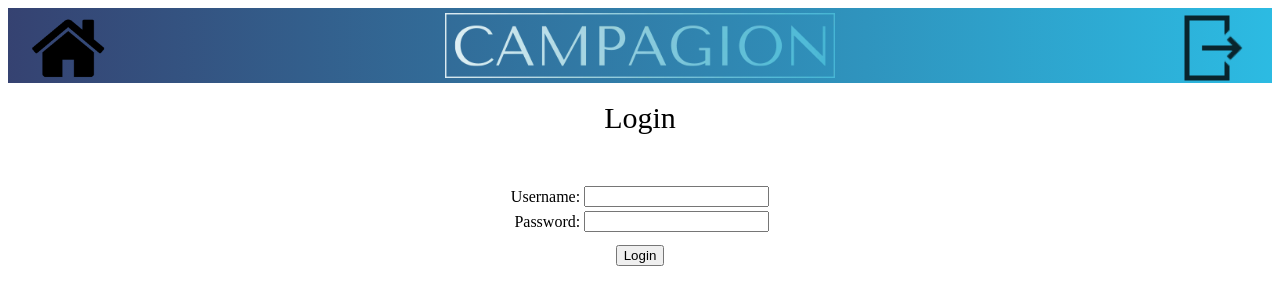
After one commit to TokeyChan/campagion, a Django app: page /login/ in a window 1280 px wide. The commit adds this page. Shown: the top 305 px of the page. Run offline with Django 3.2, Linux system fonts and the light colour scheme.

Commit message:
some changes, added login and logout logic

```diff
--- a/campagion/settings.py
+++ b/campagion/settings.py
@@ -49,6 +49,7 @@ MIDDLEWARE = [
     'django.contrib.auth.middleware.AuthenticationMiddleware',
     'django.contrib.messages.middleware.MessageMiddleware',
     'django.middleware.clickjacking.XFrameOptionsMiddleware',
+    'main.contrib.middleware.AuthenticationMiddleware'
 ]
 
 ROOT_URLCONF = 'campagion.urls'
--- /dev/null
+++ b/main/contrib/middleware.py
@@ -0,0 +1,15 @@
+from django.shortcuts import reverse, redirect
+
+class AuthenticationMiddleware:
+    def __init__(self, get_response):
+        self.get_response = get_response
+
+    def __call__(self, request):
+        login_path = reverse('main:login')
+        if not request.user.is_authenticated:
+            if request.path != login_path:
+                return redirect(login_path)
+
+        response = self.get_response(request)
+
+        return response
--- a/main/forms.py
+++ b/main/forms.py
@@ -1,7 +1,8 @@
-from django.forms import ModelForm
+from django import forms
+from django.contrib.auth import authenticate as dj_authenticate
 from .models import Client, Campaign
 
-class CampaignForm(ModelForm):
+class CampaignForm(forms.ModelForm):
     class Meta:
         model = Campaign
         fields = ['desc', 'contract', 'start_date', 'end_date', 'daily_budget']
@@ -13,10 +14,17 @@ class CampaignForm(ModelForm):
             'daily_budget': 'Tagesbudget'
         }
 
-class ClientForm(ModelForm):
+class ClientForm(forms.ModelForm):
     class Meta:
         model = Client
         fields = ['name']
         labels = {
             'name': 'Name'
         }
+
+class LoginForm(forms.Form):
+    username = forms.CharField(max_length=50)
+    password = forms.CharField(max_length=100, widget=forms.PasswordInput)
+
+    def authenticate(self, request):
+        return dj_authenticate(request, username=self.cleaned_data['username'], password=self.cleaned_data['password'])
--- a/main/static/main/css/base.css
+++ b/main/static/main/css/base.css
@@ -70,7 +70,15 @@ img#house {
   left: 20px;
   position: absolute;
 }
-img#house:hover {
+img#exit {
+  width: 80px;
+  height: 80px;
+  right: 20px;
+  position: absolute;
+  filter: opacity(0.8);
+}
+
+img#exit:hover, img#house:hover {
   cursor: pointer;
 }
 
--- a/main/static/main/js/base.js
+++ b/main/static/main/js/base.js
@@ -26,9 +26,17 @@ function send_request(url, method, data, callback, csrfmiddlewaretoken)
 }
 
 window.addEventListener('load', () => {
+  let form = document.getElementById('base_form');
+  let action = document.getElementById('input_action');
   let house = document.getElementById('house');
+  let exit = document.getElementById('exit');
   house.addEventListener('click', () => {
-    window.location = OVERVIEW_URL;
+    action.value = "TO_OVERVIEW";
+    form.submit();
+  });
+  exit.addEventListener('click', () => {
+    action.value = "LOGOUT";
+    form.submit();
   });
 });
 //document.querySelector('[name=csrfmiddlewaretoken]').value
--- a/main/templates/main/base.html
+++ b/main/templates/main/base.html
@@ -15,6 +15,7 @@
     <div id="base_header">
       <img src="{% static 'main/images/house.png' %}" id="house">
       <img src="{% static 'main/images/campagion_logo.png'%}" id="logo">
+      <img src="{% static 'main/images/exit_icon.png' %}" id="exit">
     </div>
     <div id="base_main_container">
 
@@ -26,6 +27,10 @@
       {% block forms %}
 
       {% endblock %}
+      <form action="{% url 'main:post_handler' %}" method="POST" id="base_form" hidden>
+        {% csrf_token %}
+        <input type="text" name="action" id="input_action">
+      </form>
     </div>
   </body>
 </html>
--- /dev/null
+++ b/main/templates/main/login.html
@@ -0,0 +1,40 @@
+{% extends 'main/base.html' %}
+
+{% block title %}CAMPAGION - LOGIN{% endblock %}
+
+{% block head %}
+<style media="screen">
+  table {
+    margin: 0px auto;
+    margin-top: 40px;
+  }
+  table label {
+    font-weight: normal;
+  }
+  table th {
+    text-align: right;
+  }
+  .title {
+    text-align: center;
+    height: 40px;
+    font-size: 30px;
+    line-height: 30px;
+    margin: 20px;
+  }
+</style>
+{% endblock %}
+
+{% block content %}
+<div class="title">
+  Login
+</div>
+<form action="{{ url }}" method="post">
+  {% csrf_token %}
+  <table>
+    {{ form.as_table }}
+  </table>
+  <div style="text-align: center; margin: 10px;">
+    <input type="submit" value="Login">
+  </div>
+</form>
+{% endblock %}
--- a/main/urls.py
+++ b/main/urls.py
@@ -8,5 +8,7 @@ urlpatterns = [
     path('campaign/new/<int:client_id>/', views.new_campaign, name="new_campaign"),
     path('campaign/<int:campaign_id>/', views.edit_campaign, name="edit_campaign"),
     path('client/new/', views.new_client, name="new_client"),
-    path('client/<int:client_id>/', views.edit_client, name="edit_client")
+    path('client/<int:client_id>/', views.edit_client, name="edit_client"),
+    path('login/', views.login, name="login"),
+    path('post/', views.post_handler, name="post_handler")
 ]
--- a/main/views.py
+++ b/main/views.py
@@ -1,9 +1,11 @@
 from django.shortcuts import render, redirect
 from django.urls import reverse
+from django.contrib.auth import login as login_user
+from django.contrib.auth import logout
 
 from .models import Campaign, Client
 from tracker.models import Workflow
-from .forms import CampaignForm
+from .forms import CampaignForm, LoginForm
 
 from datetime import datetime, timedelta
 # Create your views here.
@@ -53,3 +55,29 @@ def new_client(request):
 
 def edit_client(request):
     pass
+
+def login(request):
+    if request.method == 'POST':
+        form = LoginForm(request.POST)
+        if form.is_valid():
+            user = form.authenticate(request)
+            if user is not None:
+                login_user(request, user)
+                return redirect('tracker:overview')
+    else:
+        form = LoginForm()
+    context = {
+        'form': form
+    }
+    return render(request, 'main/login.html', context)
+
+def post_handler(request):
+    if request.method == 'GET':
+        raise TypeError("This View should never be accessed by a GET request")
+
+    action = request.POST['action']
+    if action == 'LOGOUT':
+        logout(request)
+        return redirect('main:login')
+    if action == 'TO_OVERVIEW':
+        return redirect('tracker:overview')
--- a/tracker/models.py
+++ b/tracker/models.py
@@ -272,12 +272,12 @@ class Task(models.Model):
                 'id': milestone.id,
                 #'color': milestone.color,
                 'duration': milestone.hours(),
+                'is_external': milestone.is_external,
                 'department': {
                     'id': department.id,
                     'name': department.name
                 }
             },
-            'is_external': milestone.is_external,
             'planned_start_date': self.planned_start_date.timestamp() * 1000 if self.planned_start_date != None else None,
             'start_date': self.start_date.timestamp() * 1000 if self.start_date != None else None,
             'due_date': self.due_date.timestamp() * 1000 if self.due_date != None else None,
--- a/tracker/static/tracker/js/design_workflow/milestone.js
+++ b/tracker/static/tracker/js/design_workflow/milestone.js
@@ -141,6 +141,7 @@ class Milestone
     let department = this.element.getElementsByClassName("milestone_department")[0];
 
     name.textContent = this.task.milestone.name;
+    console.log(this.task.milestone);
     duration.textContent = this.task.milestone.is_external ? "Extern" : (this.task.milestone.duration + " Std.");
     department.textContent = this.task.milestone.department.name;
   }
--- a/tracker/templates/tracker/design_workflow.html
+++ b/tracker/templates/tracker/design_workflow.html
@@ -33,7 +33,7 @@
             {{ milestone.name }}
           </div>
           <div class="milestone_duration">
-            {{ milestone.hours }} Stunden
+            {% if milestone.is_external %}Extern{% else %}{{ milestone.hours }} Stunden{% endif %}
           </div>
           <div class="milestone_department">
             {{ milestone.department.name }}
--- a/tracker/templates/tracker/overview.html
+++ b/tracker/templates/tracker/overview.html
@@ -14,7 +14,7 @@
     </div>
     <div id="task_container">
       {% for task in active_tasks %}
-        <div class="task_container">
+        <div class="task_container" data-task_id="{{ task.id }}">
           <div class="task_client">
             {{ task.client.name }}
           </div>
@@ -92,5 +92,6 @@
     <input type="text" name="destination" id="input_destination">
     <input type="text" name="campaign_id" id="input_campaign_id">
     <input type="text" name="client_id" id="input_client_id">
+    <input type="text" name="task_id" id="input_task_id">
   </form>
 {% endblock %}
--- a/tracker/views.py
+++ b/tracker/views.py
@@ -29,6 +29,11 @@ def overview(request):
         elif request.POST['action'] == 'NEW_CAMPAIGN':
             client = Client.objects.get(id=int(request.POST['client_id']))
             return redirect('main:new_campaign', client_id=client.id)
+        elif request.POST['action'] == 'FINISH_TASK':
+            task = Task.objects.get(id=int(request.POST['task_id']))
+            class_ = task.milestone.completer.handler_class()
+            completer = class_(task, reverse('tracker:workflow', kwargs={'campaign_id': task.workflow.campaign.id}))
+            return completer.handle()
         return redirect('tracker:overview')
 
 def workflow(request, campaign_id):
```
Also changed, not shown: tracker/static/tracker/js/overview.js (+17 -0 lines), tracker/static/tracker/js/workflow/workflow.js (+6 -2 lines), main/static/main/images/exit_icon.png (added).
